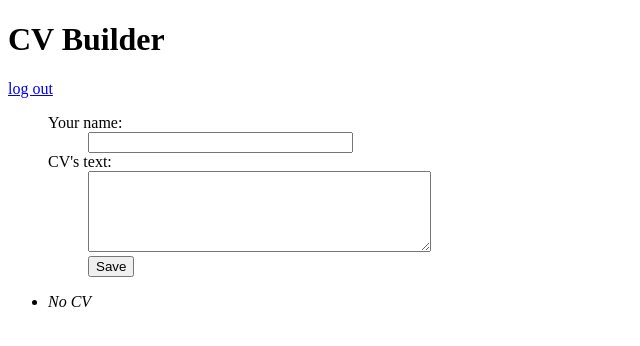
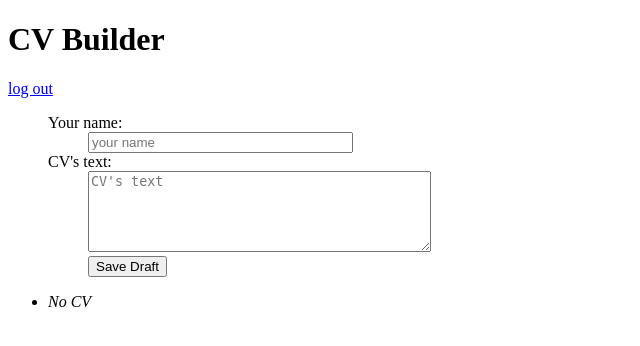
Before and after one commit to deouron/CV_builder, a Flask app: page /show_entries in a window 1280 px wide. Shown: the top 346 px of the page, without its empty margins (0-640 px from the left). Run offline with Flask 2, Linux system fonts and the light colour scheme; the visitor is signed in with stand-in values (Sample User, id 1); data that the repository does not hold is empty.

Commit message:
adding hints in the form

```diff
--- a/templates/show_entries.html
+++ b/templates/show_entries.html
@@ -7,10 +7,10 @@
         <form action="{{ url_for('add_entry') }}" method=post class=add-entry>
         <dl>
         <dt>Your name:
-        <dd><input type=text size=30 name=title value="{{ entry.title }}">
+        <dd><input type=text size=30 name=title value="{{ entry.title }}" placeholder="your name">
         <dt>CV's text:
-        <dd><textarea name=text rows=5 cols=40">{{ entry.text|safe }}</textarea>
-            <dd><input type=submit value=Save>
+        <dd><textarea name=text rows=5 cols=40" placeholder="CV's text">{{ entry.text|safe }}</textarea>
+            <dd><input type=submit value="Save Draft">
         </dl>
         </form>
     {% endif %}
@@ -22,9 +22,10 @@
         <form action="{{ url_for('add_entry') }}" method=post class=add-entry>
         <dl>
         <dt>Your name:
-        <dd><input type=text size=30 name=title>
+        <dd><input type=text size=30 name=title placeholder="your name">
         <dt>CV's text:
-        <dd><textarea name=text rows=5 cols=40></textarea> <dd><input type=submit value=Save>
+        <dd><textarea name=text rows=5 cols=40 placeholder="CV's text"></textarea>
+            <dd><input type=submit value="Save Draft">
         </dl>
         </form>
     {% endif %}
```
Also changed, not shown: flaskr.db.
